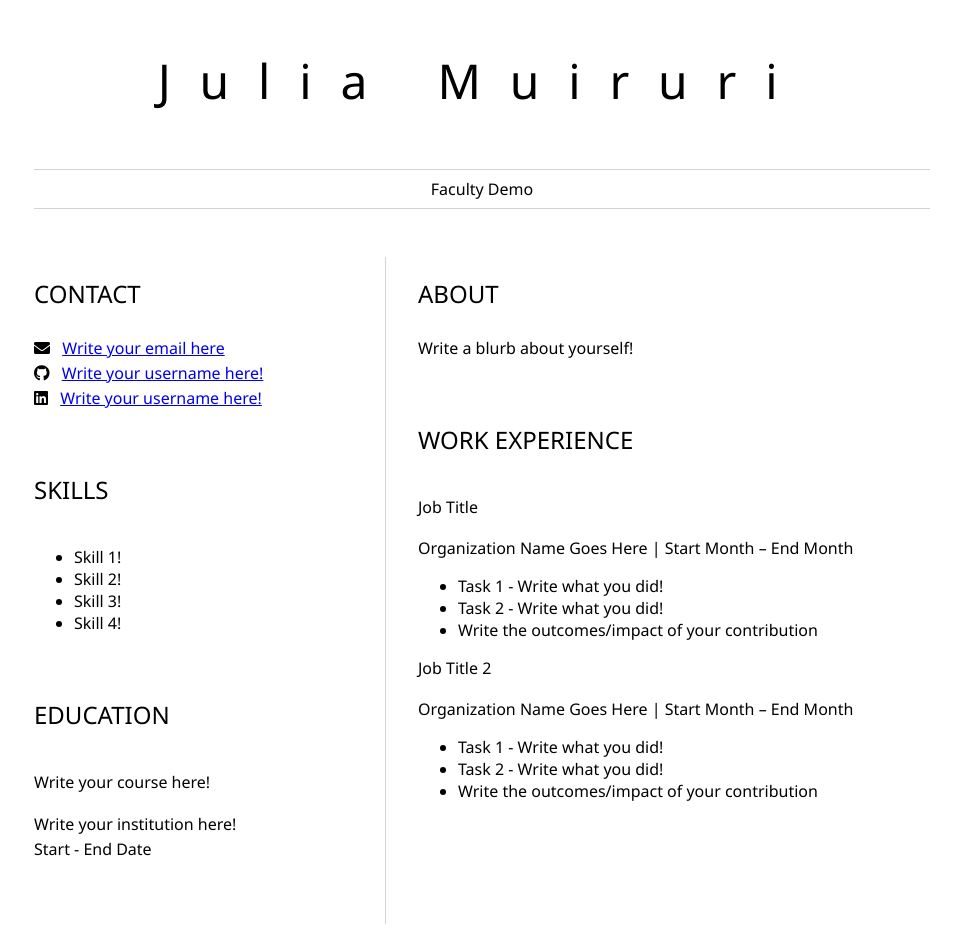
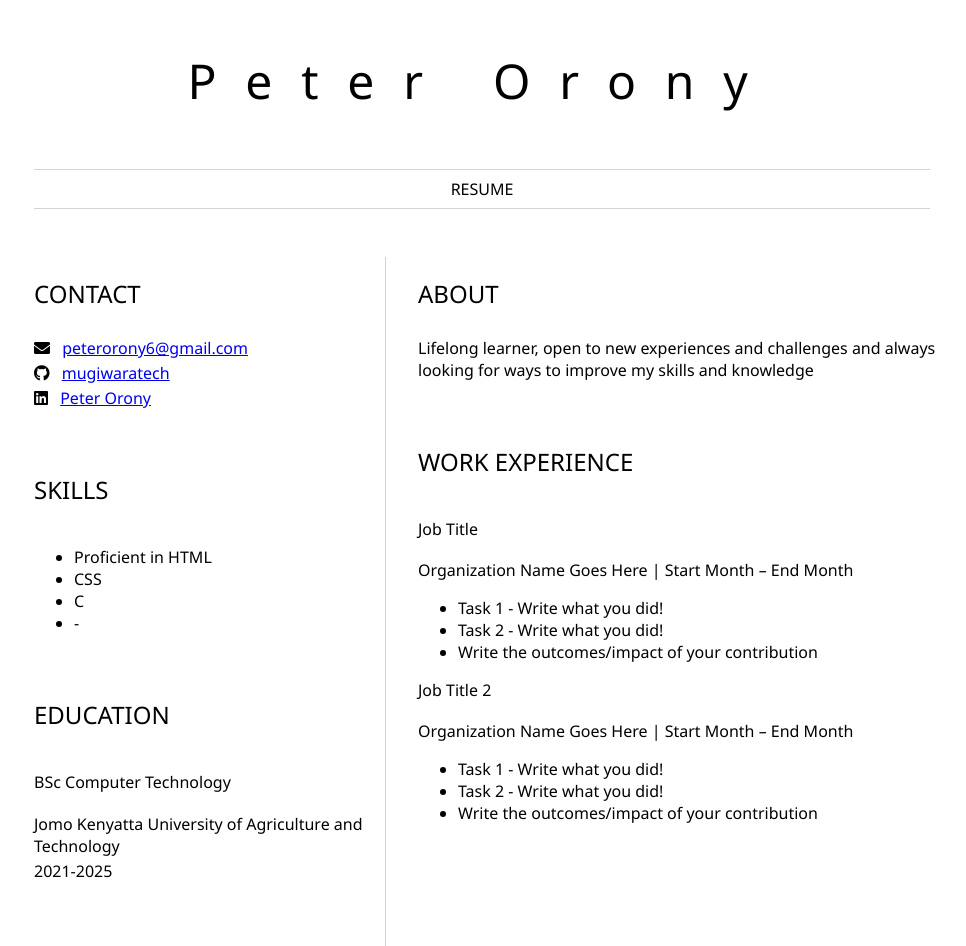
Before and after one commit to mugiwaratech/resume1, a plain HTML site: page index.html in a window 1280 px wide. Shown: the whole page, without its empty margins (158-1124 px from the left). Before the commit the page ends 924 px from the top, so only its background shows below. Drawn offline with Linux system fonts and the light colour scheme.

Commit message:
1. Updated personal info

```diff
--- a/index.html
+++ b/index.html
@@ -2,15 +2,15 @@
 	<head>
 		<link href="style.css" rel="stylesheet">
         <link rel="stylesheet" href="https://cdnjs.cloudflare.com/ajax/libs/font-awesome/5.15.4/css/all.min.css">
-        <title>Julia Muiruri</title>
+        <title>Peter Orony</title>
 	</head>
 
 	<body>
 		<header id="header">
 			<!-- resume header with your name and title -->
-			<h1>Julia Muiruri</h1>
+			<h1>Peter Orony</h1>
 			<hr>
-			Faculty Demo
+			RESUME
 			<hr>
 		</header>
 		<main>
@@ -20,36 +20,36 @@
 					<!-- contact info including social media -->
                     <p>
                         <i class="fa fa-envelope" aria-hidden="true"></i>
-                        <a href="mailto:username@domain.top-level domain">Write your email here</a>
+                        <a href="mailto:username@domain.top-level domain">peterorony6@gmail.com</a>
                     </p>
                     <p>
                         <i class="fab fa-github" aria-hidden="true"></i>
-                        <a href="github.com/yourGitHubUsername">Write your username here!</a>
+                        <a href="github.com/yourGitHubUsername">mugiwaratech</a>
                     </p>
                     <p>
                         <i class="fab fa-linkedin" aria-hidden="true"></i>
-                        <a href="linkedin.com/yourLinkedInUsername">Write your username here!</a>
+                        <a href="linkedin.com/yourLinkedInUsername">Peter Orony</a>
                     </p>
 				</section>
 				<section>
 					<h2>SKILLS</h2>
 					<!-- your skills -->
                     <ul>
-                        <li>Skill 1!</li>
-                        <li>Skill 2!</li>
-                        <li>Skill 3!</li>
-                        <li>Skill 4!</li>
+                        <li>Proficient in HTML</li>
+                        <li>CSS</li>
+                        <li>C</li>
+                        <li>-</li>
                     </ul>
 				</section>
 				<section>
 					<h2>EDUCATION</h2>
 					<!-- your education -->
-                    <h3>Write your course here!</h3>
+                    <h3>BSc Computer Technology</h3>
                     <p>
-                        Write your institution here!
+                        Jomo Kenyatta University of Agriculture and Technology
                     </p>
                     <p>
-                        Start - End Date
+                        2021-2025
                     </p>
 				</section>
 			</article>
@@ -57,7 +57,7 @@
 				<section>
 					<h2>ABOUT</h2>
 					<!-- about you -->
-                    <p>Write a blurb about yourself!</p>
+                    <p>Lifelong learner, open to new experiences and challenges and always  looking for ways to improve my skills and knowledge</p>
 				</section>
 				<section>
 					<h2>WORK EXPERIENCE</h2>
```
